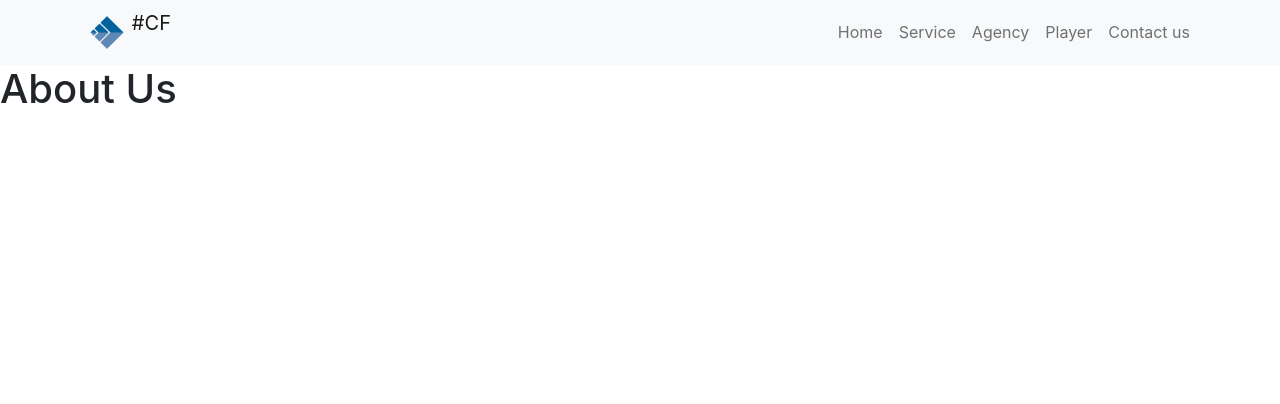
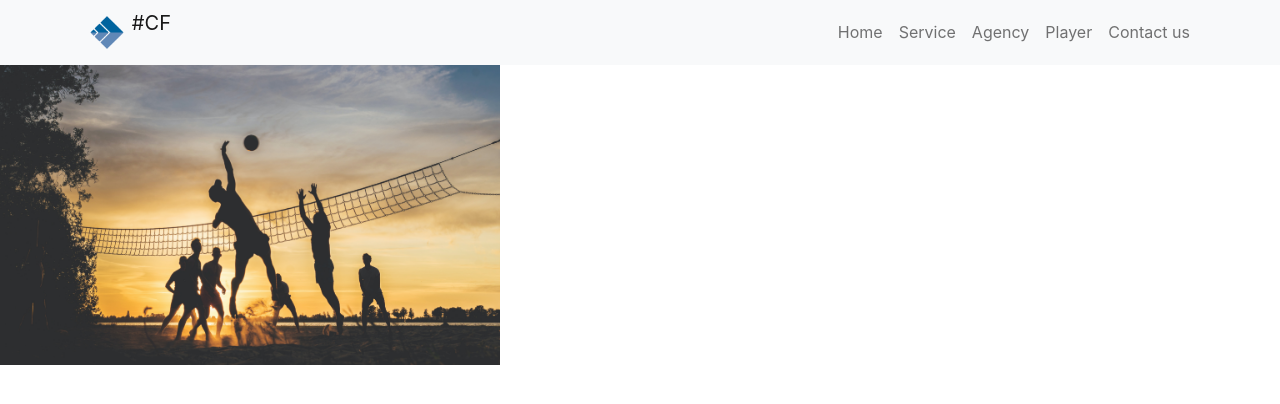
Before and after one commit to aaaasif/-CF, a React (Create React App) app: page / in a window 1280 px wide. Shown: the top 404 px of the page. Built offline with nearby package versions, Linux system fonts and the light colour scheme.

Commit message:
about us added

```diff
--- a/src/Components/AboutUs/AboutUs.css
+++ b/src/Components/AboutUs/AboutUs.css
@@ -0,0 +1,3 @@
+img{
+    border-radius: 8px;
+}
--- a/src/Components/AboutUs/AboutUs.js
+++ b/src/Components/AboutUs/AboutUs.js
@@ -1,9 +1,12 @@
 import React from 'react';
+import img from "./../../assets/football-website-image/AboutUs.jpg"
 
 const AboutUs = () => {
     return (
         <div>
-            <h1>About Us</h1>
+            <div>
+            <img src={img} alt="Paris" width="500" height="300"/>
+            </div>
         </div>
     );
 };
```
Also changed, not shown: src/assets/football-website-image/AboutUs.jpg (renamed from src/assets/football-website-image/jannes-glas-0NaQQsLWLkA-unsplash.jpg), src/assets/football-website-image/image.jpg (added).
